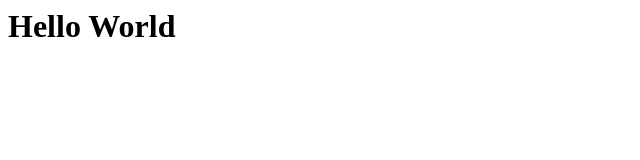
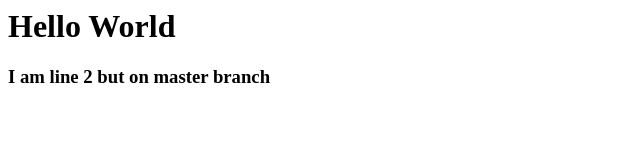
Before and after one commit to shiv-sagar/learn-branch, a plain HTML site: page index.html in a window 1280 px wide. Shown: the whole page, without its empty margins (0-640 px from the left). Drawn offline with Linux system fonts and the light colour scheme.

Commit message:
add line 2 but on master branch

```diff
--- a/index.html
+++ b/index.html
@@ -6,6 +6,7 @@
 <body>
 	<main>
 		<h1>Hello World</h1>
+		<h3>I am line 2 but on master branch</h3>
 	</main>
 </body>
 </html>
```
